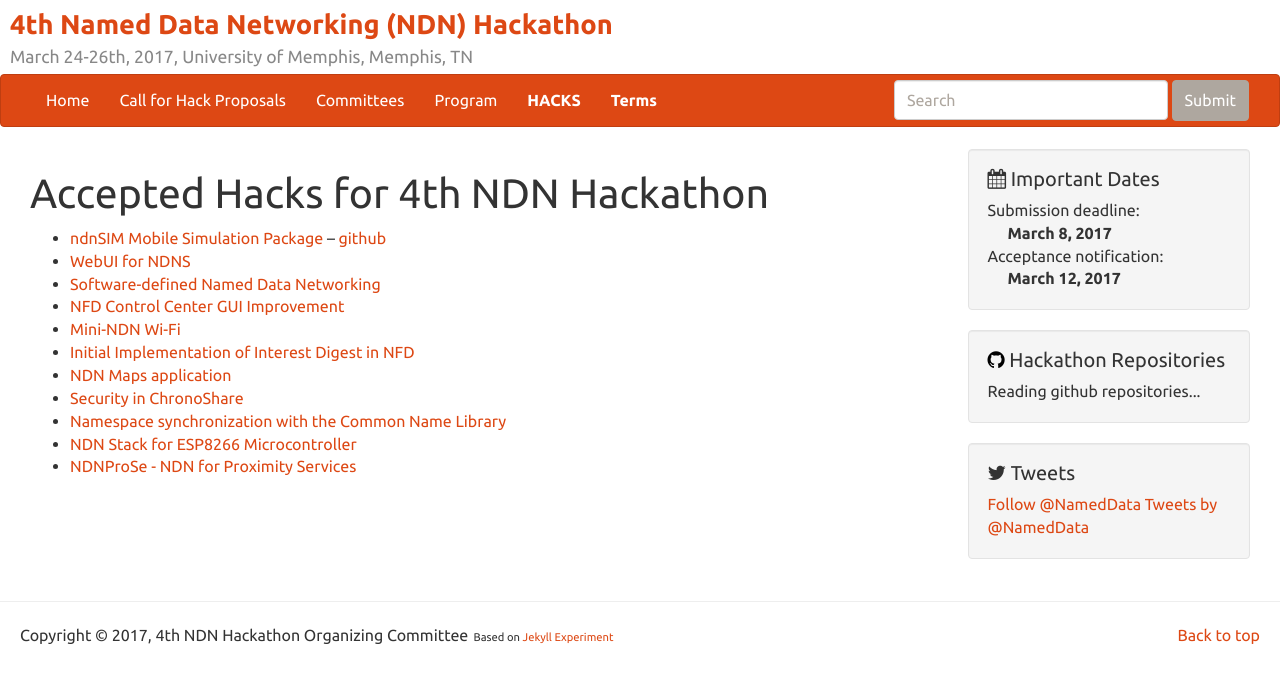
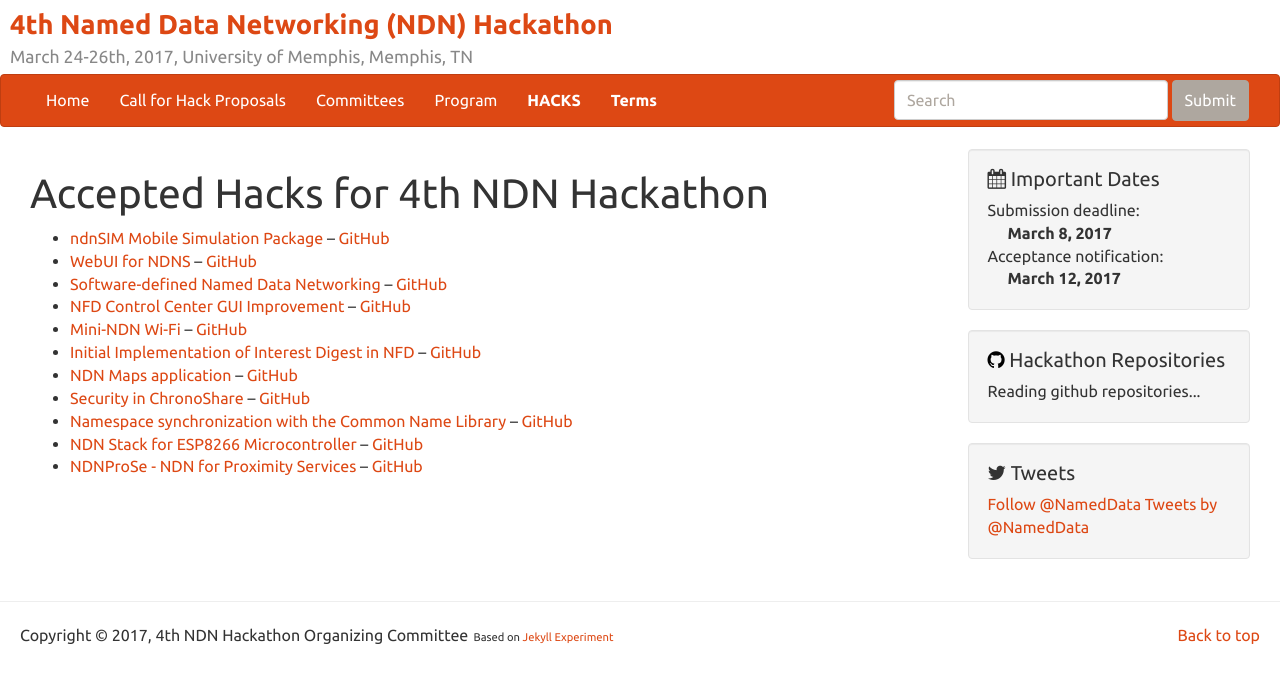
Before and after one commit to 4th-ndn-hackathon/4th-ndn-hackathon, a Jekyll site: the page built from hacks.md, in a window 1280 px wide. Shown: the top 683 px of the page. Built offline with Jekyll 4.4.1, drawn with Linux system fonts in a browser that asks for light colours; comment, search, counter and statistics services are not loaded.

Commit message:
update github links

```diff
--- a/hacks.md
+++ b/hacks.md
@@ -5,14 +5,24 @@ title: Accepted Hacks for 4th NDN Hackathon
 
 
 - [ndnSIM Mobile Simulation Package](assets/ndnSIM-mobile-package.docx)
-  -- [github](https://github.com/4th-ndn-hackathon/NDNProSe-NDN-for-Proximity-Services)
+  -- [GitHub](https://github.com/4th-ndn-hackathon/ndnSIM-Mobile-Simulation-Package)
 - [WebUI for NDNS](assets/hackthon-proposal-NDNS.pdf)
+  -- [GitHub](https://github.com/4th-ndn-hackathon/WebUI-for-NDNS)
 - [Software-defined Named Data Networking](assets/sdndn-ndn-hackathon.docx)
+  -- [GitHub](https://github.com/4th-ndn-hackathon/Software-defined-Named-Data-Networking)
 - [NFD Control Center GUI Improvement](assets/webui.pdf)
+  -- [GitHub](https://github.com/4th-ndn-hackathon/NFD-Control-Center-GUI-Improvement)
 - [Mini-NDN Wi-Fi](assets/mini-ndn-wifi.pdf)
+  -- [GitHub](https://github.com/4th-ndn-hackathon/Mini-NDN-Wi-Fi)
 - [Initial Implementation of Interest Digest in NFD](assets/digest.pdf)
+  -- [GitHub](https://github.com/4th-ndn-hackathon/Initial-Implementation-of-Interest-Digest-in-NFD)
 - [NDN Maps application](assets/NDN_Maps_project_proposal.pdf)
+  -- [GitHub](https://github.com/4th-ndn-hackathon/NDN-Maps-application)
 - [Security in ChronoShare](assets/Security_in_ChronoShare.pdf)
+  -- [GitHub](https://github.com/4th-ndn-hackathon/Security-in-ChronoShare)
 - [Namespace synchronization with the Common Name Library](assets/namespace-sync.docx)
+  -- [GitHub](https://github.com/4th-ndn-hackathon/Namespace-synchronization-with-the-Common-Name-Library)
 - [NDN Stack for ESP8266 Microcontroller](assets/esp8266.pdf)
+  -- [GitHub](https://github.com/4th-ndn-hackathon/NDN-Stack-for-ESP8266-Microcontroller)
 - [NDNProSe - NDN for Proximity Services](assets/ndnprose.pdf)
+  -- [GitHub](https://github.com/4th-ndn-hackathon/NDNProSe-NDN-for-Proximity-Services)
```
